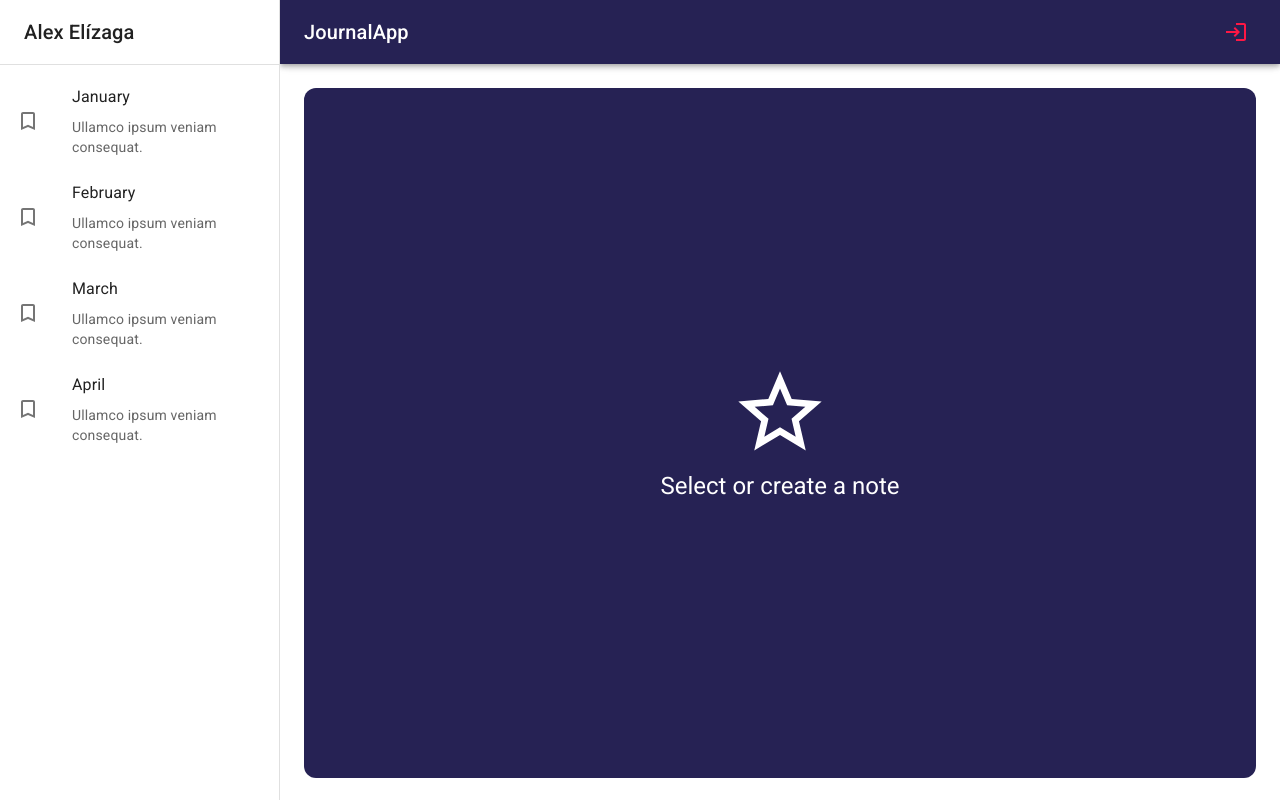
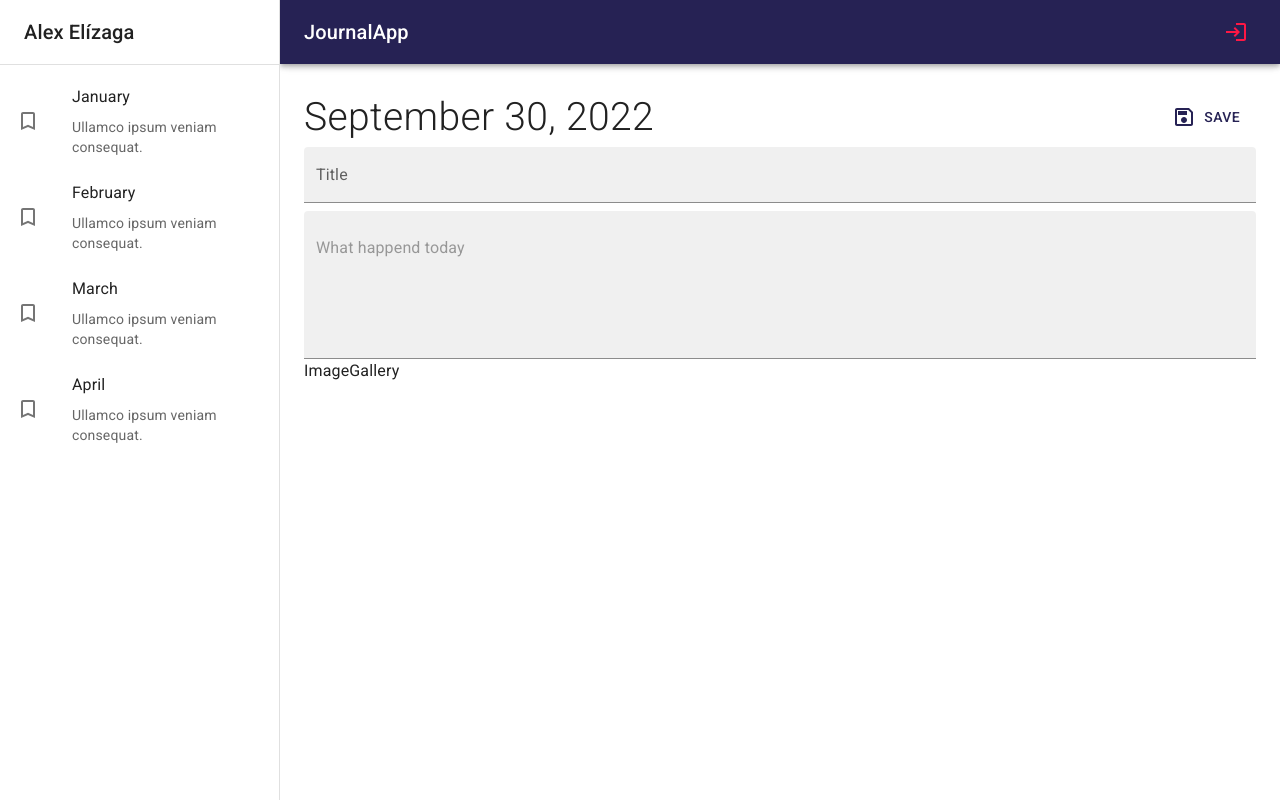
Before and after one commit to alexelizaga/08-journal-vite, a React (Vite) app: page / in a window 1280 px wide. Built offline with nearby package versions, Linux system fonts and the light colour scheme.

Commit message:
247. NoteView

```diff
--- /dev/null
+++ b/src/journal/components/ImageGallery.tsx
@@ -0,0 +1,7 @@
+
+
+export const ImageGallery = () => {
+  return (
+    <div>ImageGallery</div>
+  )
+}
--- a/src/journal/components/index.ts
+++ b/src/journal/components/index.ts
@@ -1,2 +1,3 @@
+export * from './ImageGallery';
 export * from './Navbar';
 export * from './Sidebar';
--- a/src/journal/pages/JournalPage.tsx
+++ b/src/journal/pages/JournalPage.tsx
@@ -1,5 +1,5 @@
 import { JournalLayout } from '../layout/JournalLayout';
-import { NothingSelectedView } from '../views';
+import { NoteView, NothingSelectedView } from '../views';
 
 export const JournalPage = () => {
   return (
@@ -11,8 +11,8 @@
         rem.
       </Typography> */}
 
-      <NothingSelectedView />
-      {/* NoteView */}
+      {/* <NothingSelectedView /> */}
+      <NoteView />
     </JournalLayout>
   );
 }
--- /dev/null
+++ b/src/journal/views/NoteView.tsx
@@ -0,0 +1,52 @@
+import { SaveOutlined } from '@mui/icons-material'
+import { Button, Grid, TextField, Typography } from '@mui/material'
+
+import { ImageGallery } from '../components'
+
+export const NoteView = () => {
+  return (
+    <Grid
+        container
+        direction="row"
+        justifyContent="space-between"
+        alignItems="center"
+        sx={{ mb: 1 }}
+    >
+        <Grid item>
+            <Typography
+                fontSize={ 39 }
+                fontWeight="light"
+            >September 30, 2022</Typography>
+        </Grid>
+        <Grid item>
+            <Button color="primary" sx={{ padding: 2 }}>
+                <SaveOutlined sx={{ fontsize: 30, mr: 1 }}/>
+                Save
+            </Button>
+        </Grid>
+
+        <Grid container>
+            <TextField
+                type="text"
+                variant="filled"
+                fullWidth
+                placeholder="New title"
+                label="Title"
+                sx={{ border: 'none', mb: 1 }}
+            />
+            <TextField
+                type="text"
+                variant="filled"
+                fullWidth
+                multiline
+                placeholder="What happend today"
+                label=""
+                minRows={ 5 }
+            />
+        </Grid>
+
+        <ImageGallery />
+
+    </Grid>
+  )
+}
--- a/src/journal/views/index.ts
+++ b/src/journal/views/index.ts
@@ -1 +1,2 @@
+export * from './NoteView';
 export * from './NothingSelectedView';
```
Also changed, not shown: 1 other file (tests, documents, lock files or other folders).
